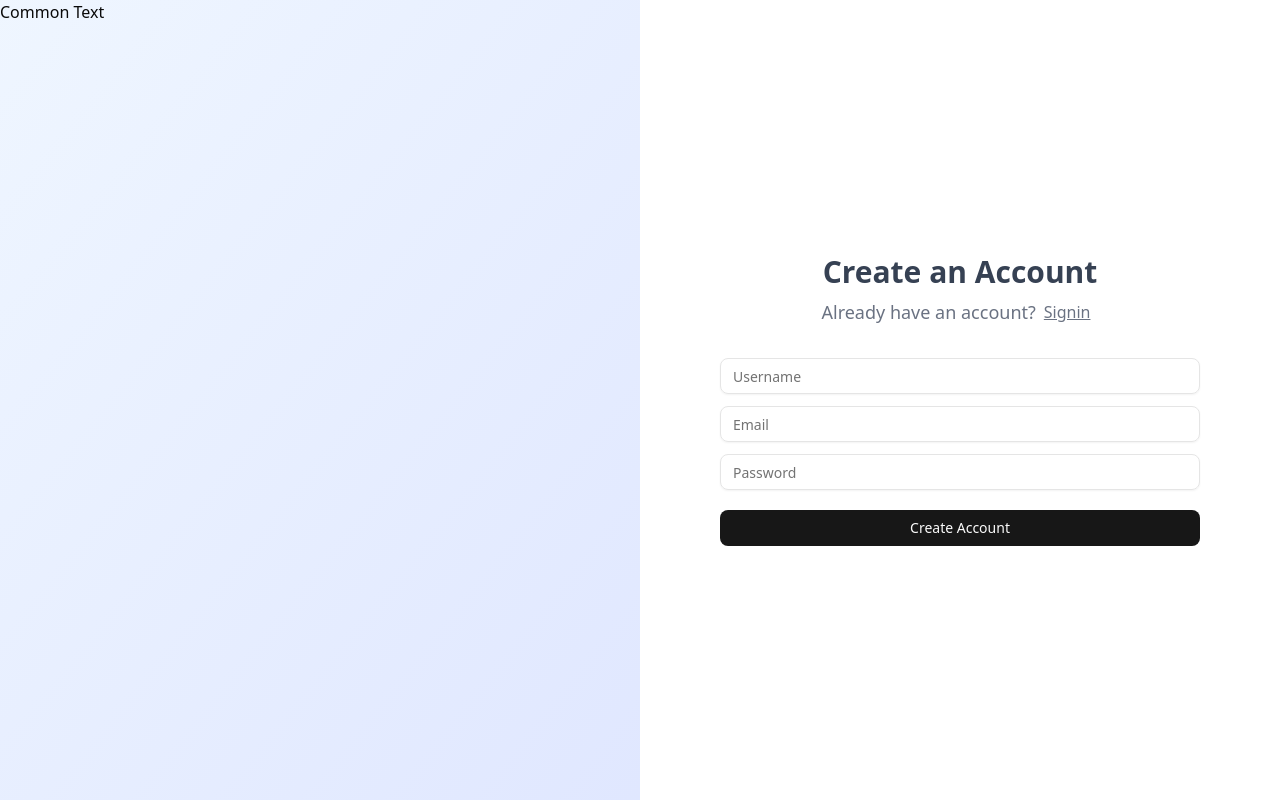
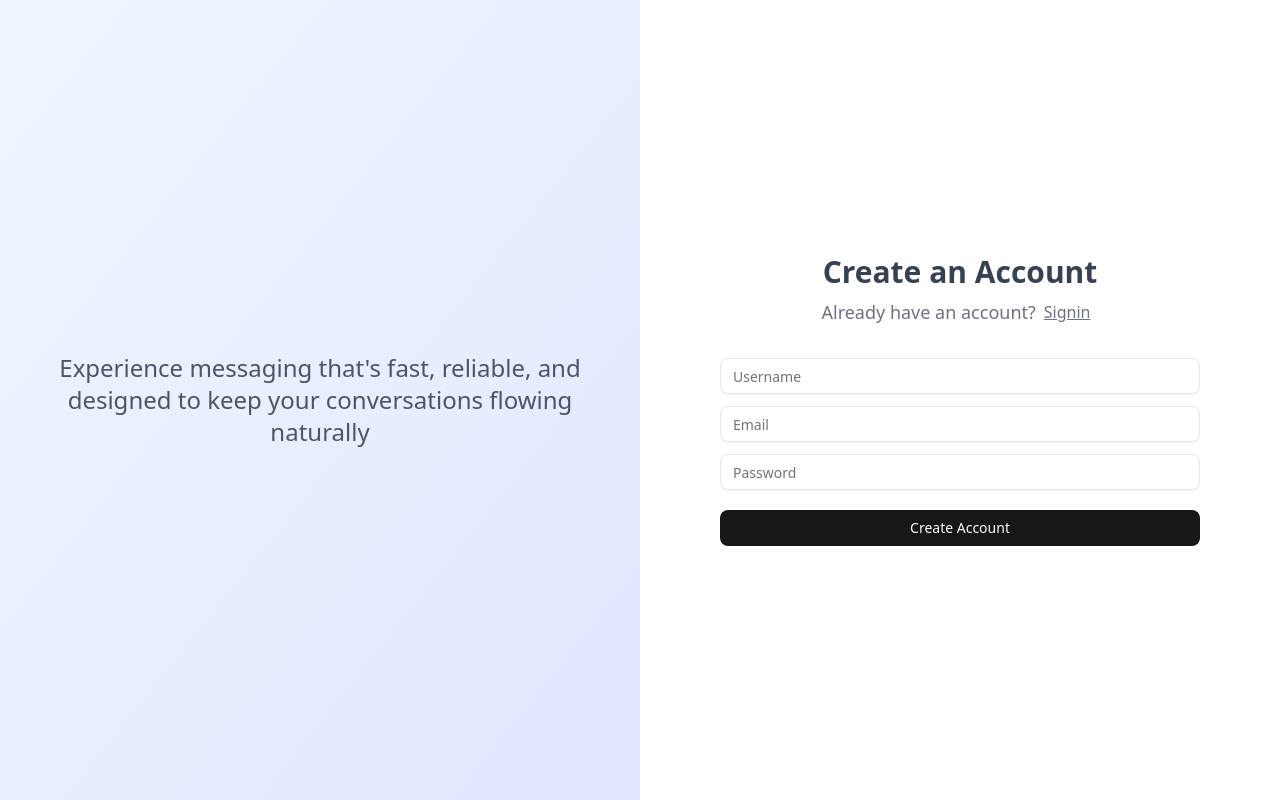
Before and after one commit to biplob-codes/XpressTalk-Client, a React (Vite) app: page /auth/signup in a window 1280 px wide. Built offline with nearby package versions, Linux system fonts and the light colour scheme.

Commit message:
Show welcome phrase on the signup and signin page

```diff
--- a/src/auth/AuthLayout.tsx
+++ b/src/auth/AuthLayout.tsx
@@ -3,8 +3,11 @@ import { Outlet } from "react-router-dom";
 const AuthLayout = () => {
   return (
     <div className="grid grid-cols-2">
-      <div className="bg-gradient-to-br from-blue-50 to-indigo-100  h-screen">
-        Common Text
+      <div className="bg-gradient-to-br from-blue-50 to-indigo-100 flex justify-center flex-col text-center  h-screen">
+        <h1 className="text-gray-600 text-2xl px-10">
+          Experience messaging that's fast, reliable, and designed to keep your
+          conversations flowing naturally
+        </h1>
       </div>
       <div>
         <Outlet />
```
